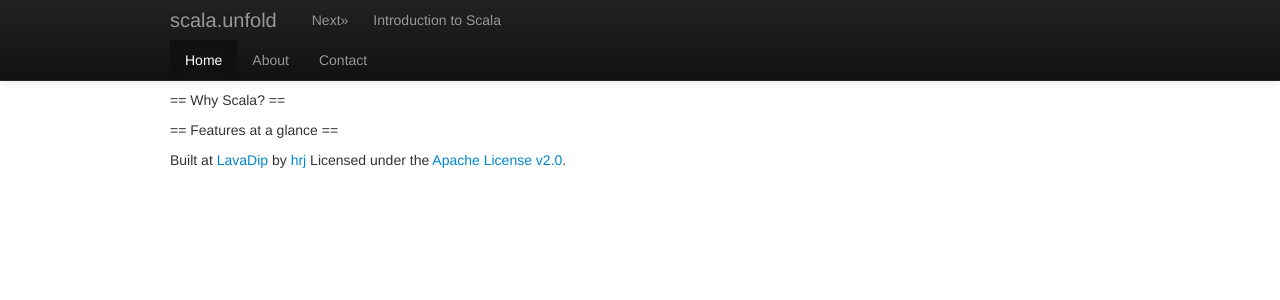
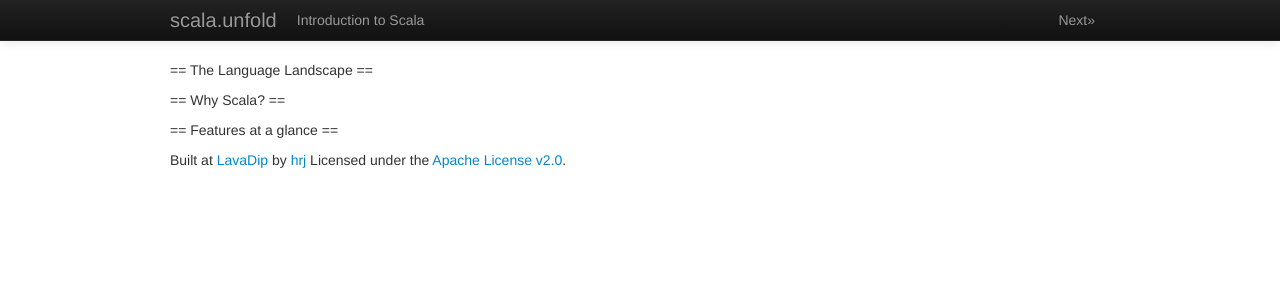
Before and after one commit to hrj/scala.unfold, a Jekyll site: the page built from chapter1.md, in a window 1280 px wide. Shown: the top 300 px of the page. Built offline with Jekyll 4.4.1, drawn with Linux system fonts in a browser that asks for light colours; Markdown is read by kramdown in place of the engine named in the settings.

Commit message:
Simplified navbar

```diff
--- a/_layouts/chapter.html
+++ b/_layouts/chapter.html
@@ -23,7 +23,7 @@
         <div class="container">
           <a class="brand" href="index.html">scala.unfold</a>
           <span class="navbar-text">{{ page.title }}</span>
-          <ul class="nav">
+          <ul class="nav pull-right">
             {% if page.prev %}
               <li><a href="{{ page.prev | replace:'.md','.html' }}">&laquo;Previous</a></li>
             {% endif %}
@@ -31,13 +31,6 @@
               <li><a href="{{ page.next | replace:'.md','.html' }}">Next&raquo;</a></li>
             {% endif %}
           </ul>
-          <div class="nav-collapse collapse">
-            <ul class="nav">
-              <li class="active"><a href="#">Home</a></li>
-              <li><a href="#about">About</a></li>
-              <li><a href="#contact">Contact</a></li>
-            </ul>
-          </div>
         </div>
       </div>
     </div>
```
